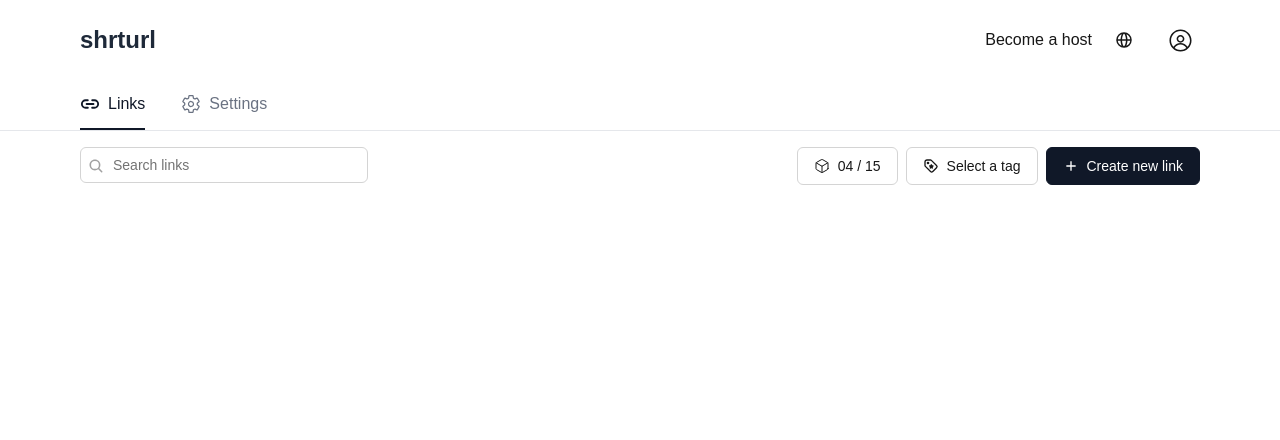
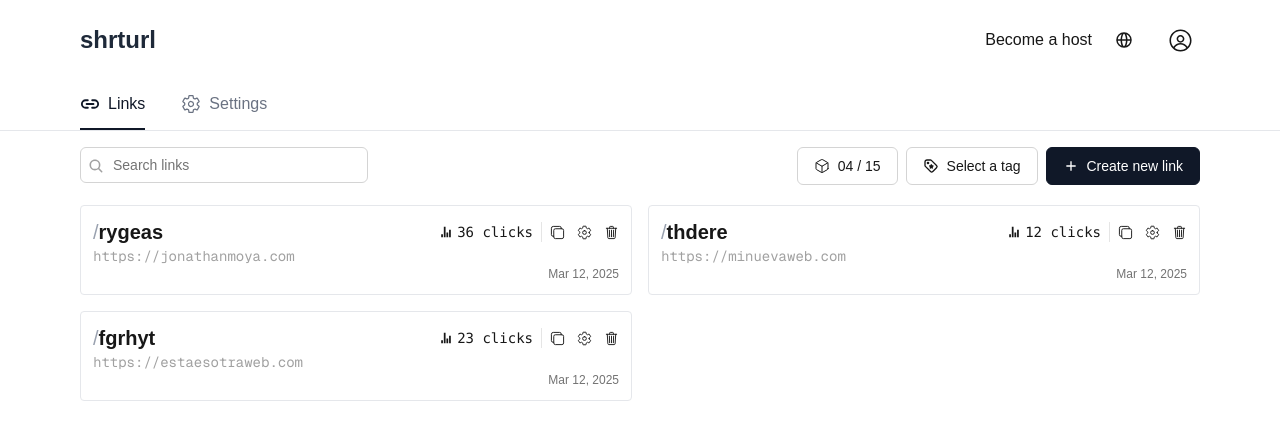
Before and after one commit to srgrover/shorten, a Next.js app: page /dashboard in a window 1280 px wide. Shown: the top 440 px of the page. Built offline with nearby package versions, Linux system fonts and the light colour scheme.

Commit message:
Mock data created and it shows

```diff
--- a/src/app/dashboard/page.tsx
+++ b/src/app/dashboard/page.tsx
@@ -1,17 +1,37 @@
-import { DashboardMenu } from "@/components";
 import { Metadata } from "next";
 import { BiPlus } from "react-icons/bi";
-import { FaTags } from "react-icons/fa6";
-import { IoCubeOutline, IoSearch } from "react-icons/io5";
-import { PiTagBold, PiTagSimpleLight } from "react-icons/pi";
+import { IoMdStats } from "react-icons/io";
+import { IoCopyOutline, IoCubeOutline, IoSearch, IoSettingsOutline, IoTrashOutline } from "react-icons/io5";
 import { TbTagStarred } from "react-icons/tb";
 
 export const metadata: Metadata = {
-    title: "Settings - Dashboard",
+    title: "Dashboard",
 };
+
+const links = [
+    {
+        slug: 'rygeas',
+        url: 'https://jonathanmoya.com',
+        createdAt: new Date(),
+        clics: 36
+    },
+    {
+        slug: 'thdere',
+        url: 'https://minuevaweb.com',
+        createdAt: new Date(),
+        clics: 12
+    },
+    {
+        slug: 'fgrhyt',
+        url: 'https://estaesotraweb.com',
+        createdAt: new Date(),
+        clics: 23
+    },
+]
 
 export default function DashboardPage() {
     return (
+        <div className="flex flex-col gap-1">
             <div className="flex justify-between">
                 <div className="relative w-full md:w-72 md:max-w-72">
                     <IoSearch size={16} className="lucide lucide-search absolute left-2 top-1/2 -translate-y-1/2 transform text-neutral-400" />
@@ -58,5 +78,50 @@
                     </button>
                 </div>
             </div>
+
+            <div className="grid grid-cols-1 gap-4 mt-4 md:grid-cols-2">
+                {
+                    links.map(({slug, url, createdAt, clics}) => (
+                        <div className="p-3 rounded bg-white border border-gray-200">
+                            <div className="flex justify-between">
+                                <p className="text-xl font-bold">
+                                    <span className="font-light text-gray-400">/</span>
+                                    { slug }
+                                </p>
+                                <div className="flex gap-2 items-center justify-end">
+                                    <span className="cursor-default items-center space-x-1 text-xs hidden border-r border-neutral-200 pr-2 md:flex">
+                                        <IoMdStats size={14} />
+                                        <pre className="text-sm">{ clics } clicks</pre>
+                                    </span>
+
+                                    <div className="flex gap-3 items-center justify-end">
+                                        <button className="cursor-pointer">
+                                            <IoCopyOutline size={15} />
+                                        </button>
+                                        <button className="cursor-pointer">
+                                            <IoSettingsOutline size={15} />
+                                        </button>
+                                        <button className="cursor-pointer">
+                                            <IoTrashOutline size={15} />
+                                        </button>
+                                    </div>
+                                </div>
+                            </div>
+                            <p className="font-extrmb-2 truncate select-all font-mono text-sm text-neutral-400 dark:text-neutral-400alight">
+                                { url }
+                            </p>
+                            <p className="text-right text-xs text-neutral-500">
+                                { createdAt.toLocaleDateString('en-US', {
+                                    year: 'numeric',
+                                    month: 'short',
+                                    day: 'numeric',
+                                }) }
+                            </p>
+                        </div>
+                    ))
+                }
+            </div>
+        </div>
+
     );
 }
```
Lines whose indentation alone changed are shown as unchanged.
